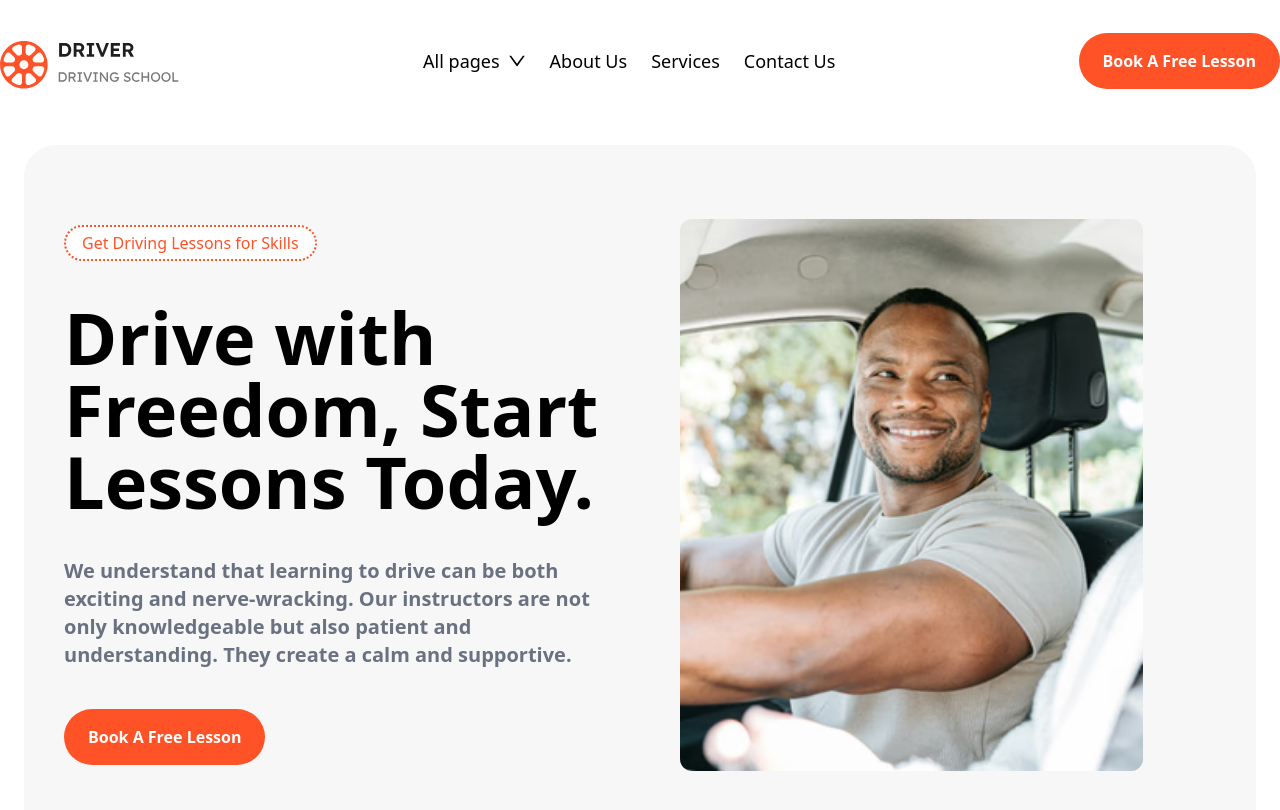
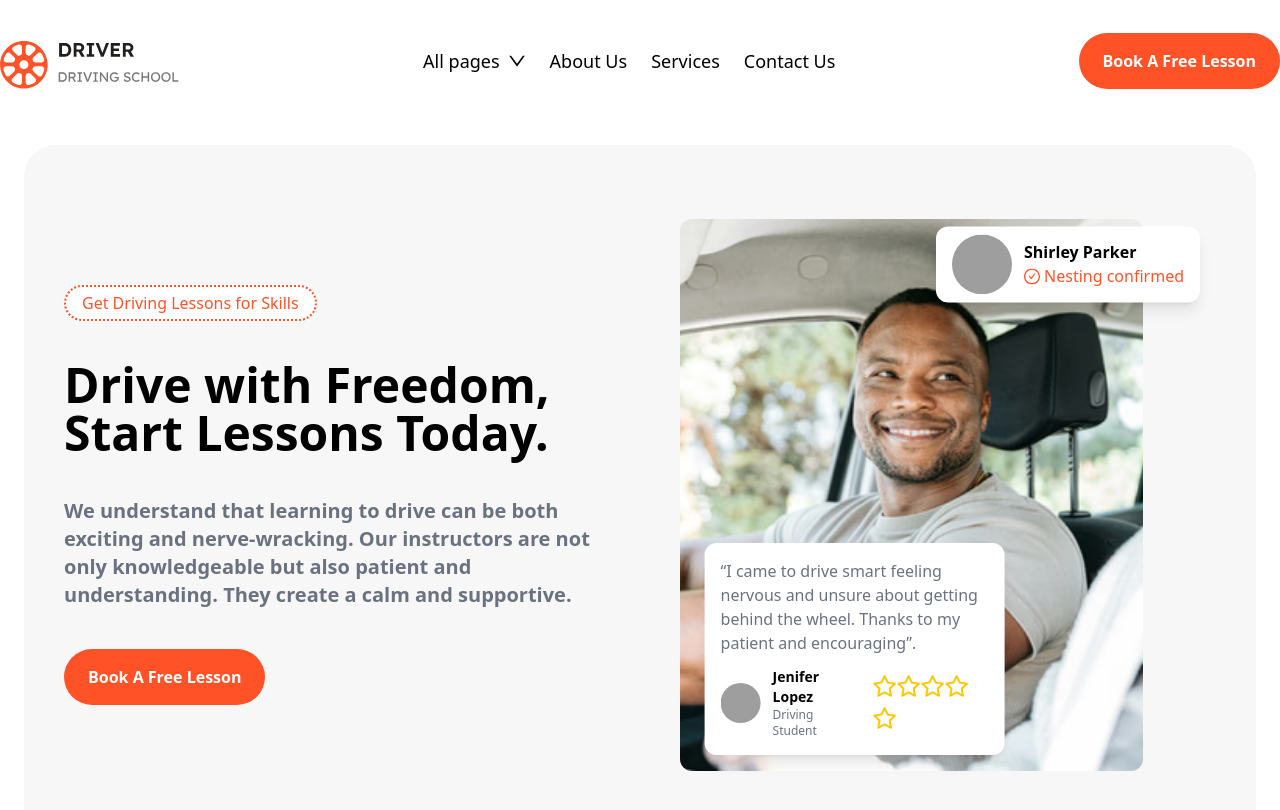
Before and after one commit to XumoyunObid/driving_school, a React (Vite) app: page / in a window 1280 px wide. Shown: the top 810 px of the page. Built offline with nearby package versions, Linux system fonts and the light colour scheme; grey boxes are pictures that could not be loaded.

Commit message:
contact us started

```diff
--- a/src/Pages/ContactUs/ContactUs.jsx
+++ b/src/Pages/ContactUs/ContactUs.jsx
@@ -1,11 +1,55 @@
-import React from 'react'
+import {
+  EnvironmentOutlined,
+  PhoneOutlined,
+  MailOutlined,
+} from "@ant-design/icons";
 
 const ContactUs = () => {
   return (
-    <div>
-      <h1>contact us</h1>
-    </div>
-  )
-}
+    <section
+      className="py-16 px-6 lg:px-20 text-center bg-white container mx-auto w-full"
+      style={{
+        paddingLeft: "var(--container-padding)",
+        paddingRight: "var(--container-padding)",
+        maxWidth: "var(--breakpoint-lg)",
+      }}
+    >
+      <h2 className="text-4xl md:text-5xl font-bold mb-4">Contact Us</h2>
+      <p className="text-gray-600 max-w-2xl mx-auto mb-12 text-lg">
+        Consider enrolling in a defensive driving course. These courses can
+        provide valuable in-depth training on advanced defensive driving
+        techniques.
+      </p>
 
-export default ContactUs
+      <div className="grid gap-10 md:grid-cols-3 items-center justify-between">
+        {/* Location */}
+        <div className="bg-[var(--secondary-color)] rounded-2xl p-6 shadow-sm border-1 border-gray-300 h-[250px] flex flex-col items-center justify-center">
+          <EnvironmentOutlined className="text-[var(--main-color)] text-3xl mb-4" />
+          <h3 className="text-2xl font-semibold mb-2">Location</h3>
+          <p className="text-gray-600 text-lg">
+            123 Fifth Ave, New York, NY 12004
+          </p>
+          <p className="text-gray-600 text-lg">United States</p>
+        </div>
+
+        {/* Phone */}
+        <div className="bg-[var(--secondary-color)] rounded-2xl p-6 shadow-sm border-1 border-gray-300 h-[250px] flex flex-col items-center justify-center">
+          <PhoneOutlined className="text-[var(--main-color)] text-3xl mb-4" />
+          <h3 className="text-2xl font-semibold mb-2">Give us a call</h3>
+          <p className="text-gray-600 text-lg">+555-123-4567</p>
+          <p className="text-gray-600 text-lg">+666-321-4524</p>
+        </div>
+
+        {/* Email */}
+        <div className="bg-[var(--secondary-color)] rounded-2xl p-6 shadow-sm border-1 border-gray-300 h-[250px] flex flex-col items-center justify-center">
+          <MailOutlined className="text-[var(--main-color)] text-3xl mb-4" />
+          <h3 className="text-2xl font-semibold mb-2">Email</h3>
+          <p className="text-gray-600 text-lg">info@balancepoint.com</p>
+          <p className="text-gray-600 text-lg">info@aalancepoint.com</p>
+        </div>
+      </div>
+    </section>
+  );
+};
+
+export default ContactUs;
--- a/src/Pages/Home/Home.jsx
+++ b/src/Pages/Home/Home.jsx
@@ -2,6 +2,7 @@ import React from "react";
 import Button from "../../Components/Buttons/MainButton";
 import homeDriver from "/home-driver.avif";
 import { Link as RouterLink } from "react-router-dom";
+import { CheckCircleOutlined, StarOutlined } from "@ant-design/icons";
 
 const Home = () => {
   return (
@@ -16,7 +17,7 @@ const Home = () => {
       >
         <div className="flex flex-col items-start gap-10 justify-center flex-1">
           <Button variant={"dotted"}>Get Driving Lessons for Skills</Button>
-          <h1 className="text-7xl font-semibold text-wrap">
+          <h1 className="text-5xl font-semibold text-wrap">
             Drive with Freedom, Start Lessons Today.
           </h1>
           <p className="text-gray-500 text-xl text-wrap font-semibold">
@@ -32,12 +33,52 @@ const Home = () => {
             </RouterLink>
           </div>
         </div>
-        <div className="flex-1">
+        <div className="flex-1 relative w-full h-full">
           <img
             src={homeDriver}
-            alt=""
-            className="rounded-xl w-[463px] h-[552px] object-cover"
+            alt="Driver"
+            className="rounded-xl object-cover w-[463px] h-[552px]"
           />
+
+          <div className="absolute top-4 right-4 bg-white rounded-xl shadow-lg flex items-center gap-3 px-4 py-2 z-10 float-y">
+            <img
+              src="https://randomuser.me/api/portraits/men/75.jpg"
+              alt="Shirley Parker"
+              className="w-15 h-15 rounded-full object-cover"
+            />
+            <div>
+              <p className="font-semibold text-md">Shirley Parker</p>
+              <p className="text-[var(--main-color)] text-md flex items-center gap-1">
+                <CheckCircleOutlined />
+                Nesting confirmed
+              </p>
+            </div>
+          </div>
+
+          <div className="absolute bottom-4 left-4 bg-white rounded-xl shadow-lg p-4 w-[300px] z-10 float-x">
+            <p className="text-md mb-3 text-gray-500">
+              “I came to drive smart feeling nervous and unsure about getting
+              behind the wheel. Thanks to my patient and encouraging”.
+            </p>
+            <div className="flex items-center gap-3">
+              <img
+                src="https://randomuser.me/api/portraits/men/32.jpg"
+                alt="Jenifer Lopez"
+                className="w-10 h-10 rounded-full object-cover"
+              />
+              <div>
+                <p className="font-semibold text-sm">Jenifer Lopez</p>
+                <p className="text-xs text-gray-500">Driving Student</p>
+              </div>
+              <div className="ml-auto text-yellow-400 text-2xl">
+                <StarOutlined />
+                <StarOutlined />
+                <StarOutlined />
+                <StarOutlined />
+                <StarOutlined />
+              </div>
+            </div>
+          </div>
         </div>
       </div>
     </div>
--- a/src/index.css
+++ b/src/index.css
@@ -12,3 +12,31 @@
   --main-color: #ff5227;
   --secondary-color: #f8f7f7;
 }
+
+@keyframes floatX {
+  0%,
+  100% {
+    transform: translateX(0);
+  }
+  50% {
+    transform: translateX(10px);
+  }
+}
+
+@keyframes floatY {
+  0%,
+  100% {
+    transform: translateY(0);
+  }
+  50% {
+    transform: translateY(-10px);
+  }
+}
+
+.float-x {
+  animation: floatX 4s ease-in-out infinite;
+}
+
+.float-y {
+  animation: floatY 4s ease-in-out infinite;
+}
```
Also changed, not shown: src/Layout/Header/Header.jsx (line endings or trailing spaces).
